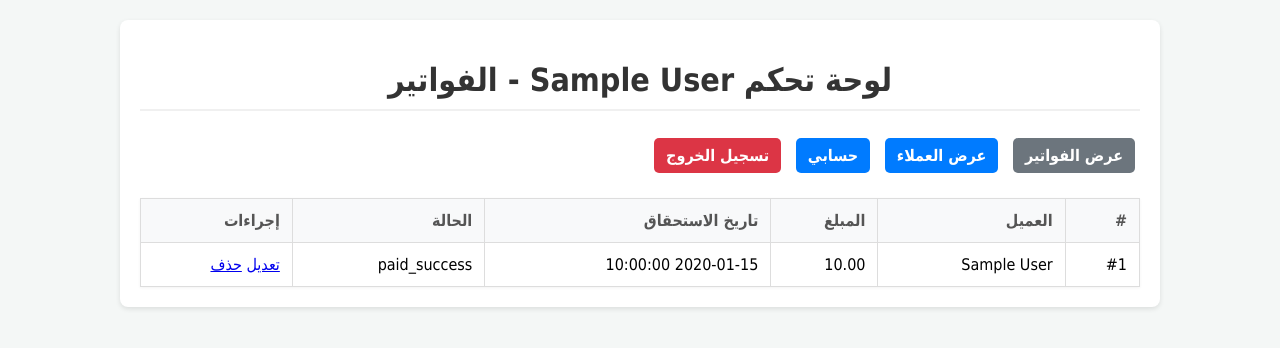
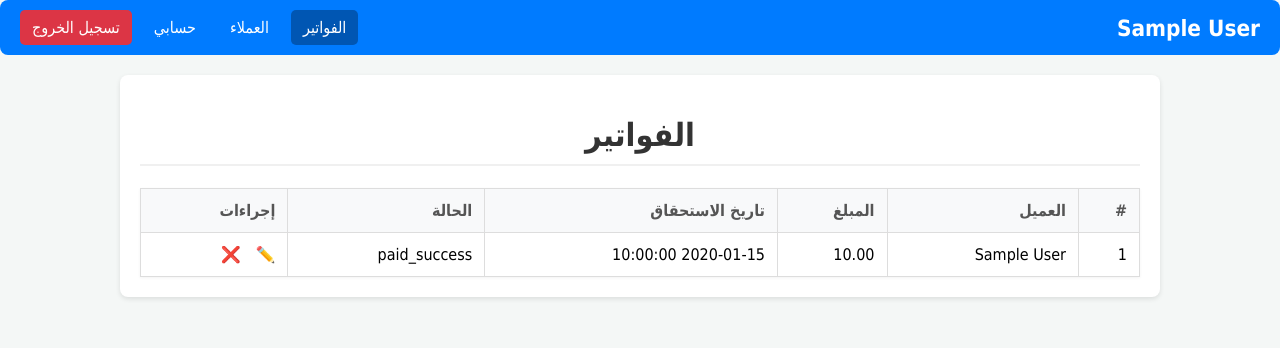
Before and after one commit to abdulmalektaha/bizflow, a PHP site: page / in a window 1280 px wide. Shown: the top 348 px of the page. Run offline with PHP 8.4, Linux system fonts and the light colour scheme; the visitor is signed in with stand-in values (Sample User, id 1); tables that the repository leaves empty or names only in its code hold one stand-in row (values such as "Sample post"); some libraries are stand-ins or nearby versions.

Commit message:
Update index.php

```diff
--- a/index.php
+++ b/index.php
@@ -1,118 +1,54 @@
 <?php
-// [1. بدء الجلسة والاتصال]
-// يتطلب أن يكون config.php يبدأ بـ session_start()
-require_once 'config.php';
+// --- 1. استدعاء القالب العلوي (Header) ---
+// سيتولى هذا الملف بدء الجلسة، التحقق من تسجيل الدخول، وعرض شريط التنقل
+require 'header.php';
 
-// [2. حارس الأمان]
-// التأكد من أن المستخدم مسجل دخوله
-if (!isset($_SESSION['user_id'])) {
-    // إذا لم يكن مسجل دخوله، أعد توجيهه إلى صفحة تسجيل الدخول
-    header("Location: login.php?message=Please login first");
-    exit();
-}
+// --- 2. منطق هذه الصفحة فقط (جلب الفواتير) ---
 
-// [3. جلب بيانات المستخدم من الجلسة]
+// جلب رسائل الحالة (Success/Error) من صفحة التعديل/الحذف
+$success_message = $_SESSION['success_message'] ?? null;
+$error_message = $_SESSION['error_message'] ?? null;
+// مسح الرسائل بعد عرضها حتى لا تظهر مرة أخرى
+unset($_SESSION['success_message'], $_SESSION['error_message']);
+
+// جلب الفواتير الخاصة بهذا المستخدم فقط
 $current_user_id = $_SESSION['user_id'];
-$company_name = $_SESSION['company_name'] ?? 'BizFlow'; // اسم الشركة أو اسم افتراضي
-
-// [4. معالجة تحديث حالة الفاتورة (mark_paid)]
-if (isset($_GET['action']) && $_GET['action'] == 'mark_paid' && isset($_GET['id'])) {
-    try {
-        $invoice_id_to_update = $_GET['id'];
-
-        // !! تأمين إضافي: التأكد من أن الفاتورة ملك للمستخدم الحالي قبل تحديثها !!
-        $update_sql = "UPDATE invoices SET status = 'paid' WHERE invoice_id = :id AND user_id = :user_id";
-        $stmt = $db_connection->prepare($update_sql);
-        $stmt->execute([':id' => $invoice_id_to_update, ':user_id' => $current_user_id]);
-
-        // إعادة توجيه مع رسالة نجاح
-        header("Location: index.php?status=paid_success");
-        exit();
-    } catch (PDOException $e) {
-        // في حالة حدوث خطأ
-        header("Location: index.php?status=paid_error");
-        exit();
-    }
-}
-
-// [5. معالجة الحذف (إذا تم الإرسال من هذا النموذج)]
-// (تم نقل المنطق الرئيسي إلى delete_invoice.php، ولكن يمكن تركه هنا كمرجع أو إزالته)
-
-// [6. جلب بيانات الفواتير (للمستخدم الحالي فقط!)]
 $invoices = [];
 try {
-    // !! تصفية البيانات: جلب الفواتير المرتبطة بـ user_id الحالي فقط !!
-    $sql = "SELECT i.invoice_id, i.amount, i.status, i.due_date, c.first_name, c.last_name
-            FROM invoices AS i
-            JOIN customers AS c ON i.customer_id = c.customer_id
+    // تم تعديل الاستعلام ليشمل اسم العميل الأول والأخير
+    $sql = "SELECT i.*, c.first_name, c.last_name
+            FROM invoices i
+            LEFT JOIN customers c ON i.customer_id = c.customer_id
             WHERE i.user_id = :user_id
             ORDER BY i.creation_date DESC";
+
     $stmt = $db_connection->prepare($sql);
     $stmt->execute([':user_id' => $current_user_id]);
     $invoices = $stmt->fetchAll(PDO::FETCH_ASSOC);
+
 } catch (PDOException $e) {
-    // معالجة خطأ جلب البيانات (يمكن عرض رسالة خطأ)
-    $error_message = "خطأ في جلب الفواتير: " . $e->getMessage();
-}
-
-// [7. معالجة رسائل الحالة (للتنبيهات)]
-$message = '';
-if (isset($_GET['status'])) {
-    if ($_GET['status'] == 'paid_success') {
-        $message = '<div class="message success">تم تحديث حالة الفاتورة إلى "مدفوعة" بنجاح!</div>';
-    }
-    if ($_GET['status'] == 'delete_success') {
-        $message = '<div class="message success">تم حذف الفاتورة بنجاح!</div>';
-    }
-    if ($_GET['status'] == 'edit_success') {
-        $message = '<div class="message success">تم تعديل الفاتورة بنجاح!</div>';
-    }
+    // في حالة حدوث خطأ في قاعدة البيانات، قم بتسجيله
+    logError("Database Error (index.php): " . $e->getMessage());
+    $error_message = "حدث خطأ أثناء جلب الفواتير.";
 }
 ?>
-<!DOCTYPE html>
-<html lang="ar" dir="rtl">
-<head>
-    <meta charset="UTF-8">
-    <meta name="viewport" content="width=device-width, initial-scale=1.0">
-    <!-- استخدام اسم الشركة من الجلسة -->
-    <title>لوحة تحكم <?php echo htmlspecialchars($company_name); ?> - الفواتير</title>
-    <link rel="stylesheet" href="style.css">
-    <style>
-        /* (يمكن نقل هذا إلى style.css لاحقًا) */
-        .message { padding: 10px; margin-bottom: 15px; border-radius: 5px; text-align: center; }
-        .success { background-color: #d4edda; color: #155724; border: 1px solid #c3e6cb; }
-        .error { background-color: #f8d7da; color: #721c24; border: 1px solid #f5c6cb; }
-        .nav-link {
-            display: inline-block;
-            background-color: #007bff;
-            color: white;
-            padding: 8px 12px;
-            text-decoration: none;
-            border-radius: 5px;
-            font-weight: bold;
-            margin: 5px;
-        }
-        .nav-link:hover { background-color: #0056b3; }
-        .nav-bar { margin-bottom: 20px; }
-    </style>
-</head>
-<body>
-    <div class="container">
 
-        <!-- استخدام اسم الشركة من الجلسة -->
-        <h1>لوحة تحكم <?php echo htmlspecialchars($company_name); ?> - الفواتير</h1>
-
-        <!-- شريط التنقل -->
-        <div class="nav-bar">
-            <a href="index.php" class="nav-link" style="background-color: #6c757d;">عرض الفواتير</a>
-            <a href="customers.php" class="nav-link">عرض العملاء</a>
-            <a href="account.php" class="nav-link">حسابي</a>
-            <a href="logout.php" class="nav-link" style="background-color: #dc3545;">تسجيل الخروج</a>
+<!-- 3. عرض محتوى الصفحة -->
+<div class="page-header">
+    <h1>الفواتير</h1>
+    <!-- يمكنك إضافة زر "إضافة فاتورة" هنا لاحقًا -->
 </div>
 
-        <!-- عرض رسائل النجاح/الخطأ -->
-        <?php echo $message; ?>
+<!-- عرض رسائل الحالة -->
+<?php if ($success_message): ?>
+    <div class="message success"><?php echo htmlspecialchars($success_message); ?></div>
+<?php endif; ?>
+<?php if ($error_message): ?>
+    <div class="message error"><?php echo htmlspecialchars($error_message); ?></div>
+<?php endif; ?>
 
+<!-- جدول الفواتير -->
+<div class="table-container">
     <table>
         <thead>
             <tr>
@@ -125,51 +61,34 @@ if (isset($_GET['status'])) {
             </tr>
         </thead>
         <tbody>
-                <?php if (isset($error_message)): ?>
+            <?php if (empty($invoices)): ?>
                 <tr>
-                        <td colspan="6" style="text-align: center; color: red;"><?php echo htmlspecialchars($error_message); ?></td>
-                    </tr>
-                <?php elseif (empty($invoices)): ?>
-                    <tr>
-                        <td colspan="6" style="text-align: center;">
-                            لا توجد فواتير لعرضها حاليًا. (جرب إضافة فاتورة جديدة عبر البوت!)
-                        </td>
+                    <td colspan="6">لا توجد فواتير لعرضها حاليًا. (جرب إضافة فاتورة جديدة عبر البوت!)</td>
                 </tr>
             <?php else: ?>
                 <?php foreach ($invoices as $invoice): ?>
                     <tr>
-                            <td>#<?php echo htmlspecialchars($invoice['invoice_id']); ?></td>
+                        <td><?php echo htmlspecialchars($invoice['invoice_id']); ?></td>
                         <td><?php echo htmlspecialchars($invoice['first_name'] . ' ' . $invoice['last_name']); ?></td>
                         <td><?php echo htmlspecialchars(number_format($invoice['amount'], 2)); ?></td>
                         <td><?php echo htmlspecialchars($invoice['due_date']); ?></td>
                         <td>
-                                <span class="status-<?php echo htmlspecialchars($invoice['status']); ?>">
+                            <!-- تحسين عرض الحالة بناءً على القيمة -->
+                            <span class="status-<?php echo htmlspecialchars(strtolower($invoice['status'])); ?>">
                                 <?php
-                                    if ($invoice['status'] == 'paid') {
-                                        echo 'مدفوعة';
-                                    } elseif ($invoice['status'] == 'pending') {
-                                        echo 'قيد الانتظار';
-                                    } elseif ($invoice['status'] == 'cancelled') {
-                                        echo 'ملغاة';
-                                    } else {
-                                        echo htmlspecialchars($invoice['status']);
-                                    }
+                                if ($invoice['status'] == 'paid') echo 'مدفوعة';
+                                elseif ($invoice['status'] == 'pending') echo 'قيد الانتظار';
+                                elseif ($invoice['status'] == 'cancelled') echo 'ملغاة';
+                                else echo htmlspecialchars($invoice['status']);
                                 ?>
                             </span>
                         </td>
-                            <td class="actions-links">
-                                <!-- [تعديل] رابط لتحديد كمدفوعة (فقط إذا لم تكن مدفوعة) -->
+                        <td class="actions">
                             <?php if ($invoice['status'] == 'pending'): ?>
-                                    <a href="index.php?action=mark_paid&id=<?php echo $invoice['invoice_id']; ?>"
-                                       onclick="return confirm('هل أنت متأكد من تحديث حالة الفاتورة إلى مدفوعة؟');">تحديد كمدفوعة</a>
+                                <a href="edit_invoice.php?action=mark_paid&id=<?php echo $invoice['invoice_id']; ?>" class="action-link" title="تحديد كمدفوعة">✅</a>
                             <?php endif; ?>
-
-                                <!-- [جديد] رابط التعديل -->
-                                <a href="edit_invoice.php?id=<?php echo $invoice['invoice_id']; ?>" class="edit-link">تعديل</a>
-
-                                <!-- [جديد] رابط الحذف -->
-                                <a href="delete_invoice.php?id=<?php echo $invoice['invoice_id']; ?>" class="delete-link"
-                                   onclick="return confirm('هل أنت متأكد من حذف هذه الفاتورة؟ لا يمكن التراجع عن هذا الإجراء.');">حذف</a>
+                            <a href="edit_invoice.php?id=<?php echo $invoice['invoice_id']; ?>" class="action-link" title="تعديل">✏️</a>
+                            <a href="delete_invoice.php?id=<?php echo $invoice['invoice_id']; ?>" class="action-link delete" title="حذف" onclick="return confirm('هل أنت متأكد من حذف هذه الفاتورة؟');">❌</a>
                         </td>
                     </tr>
                 <?php endforeach; ?>
@@ -177,5 +96,8 @@ if (isset($_GET['status'])) {
         </tbody>
     </table>
 </div>
-</body>
-</html>
+
+<?php
+// --- 4. استدعاء القالب السفلي (Footer) ---
+require 'footer.php';
+?>
```
Lines whose indentation alone changed are shown as unchanged.
